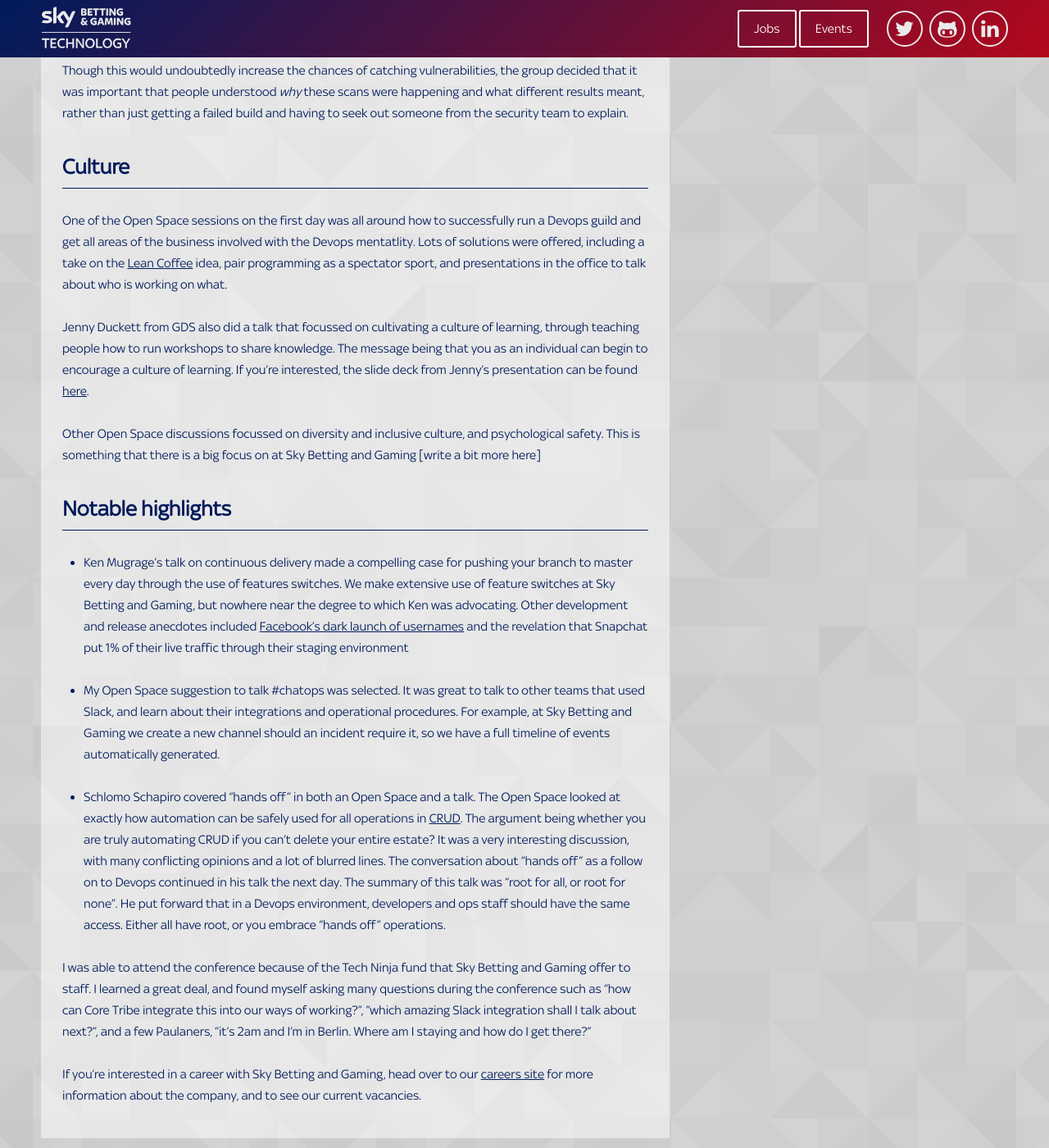
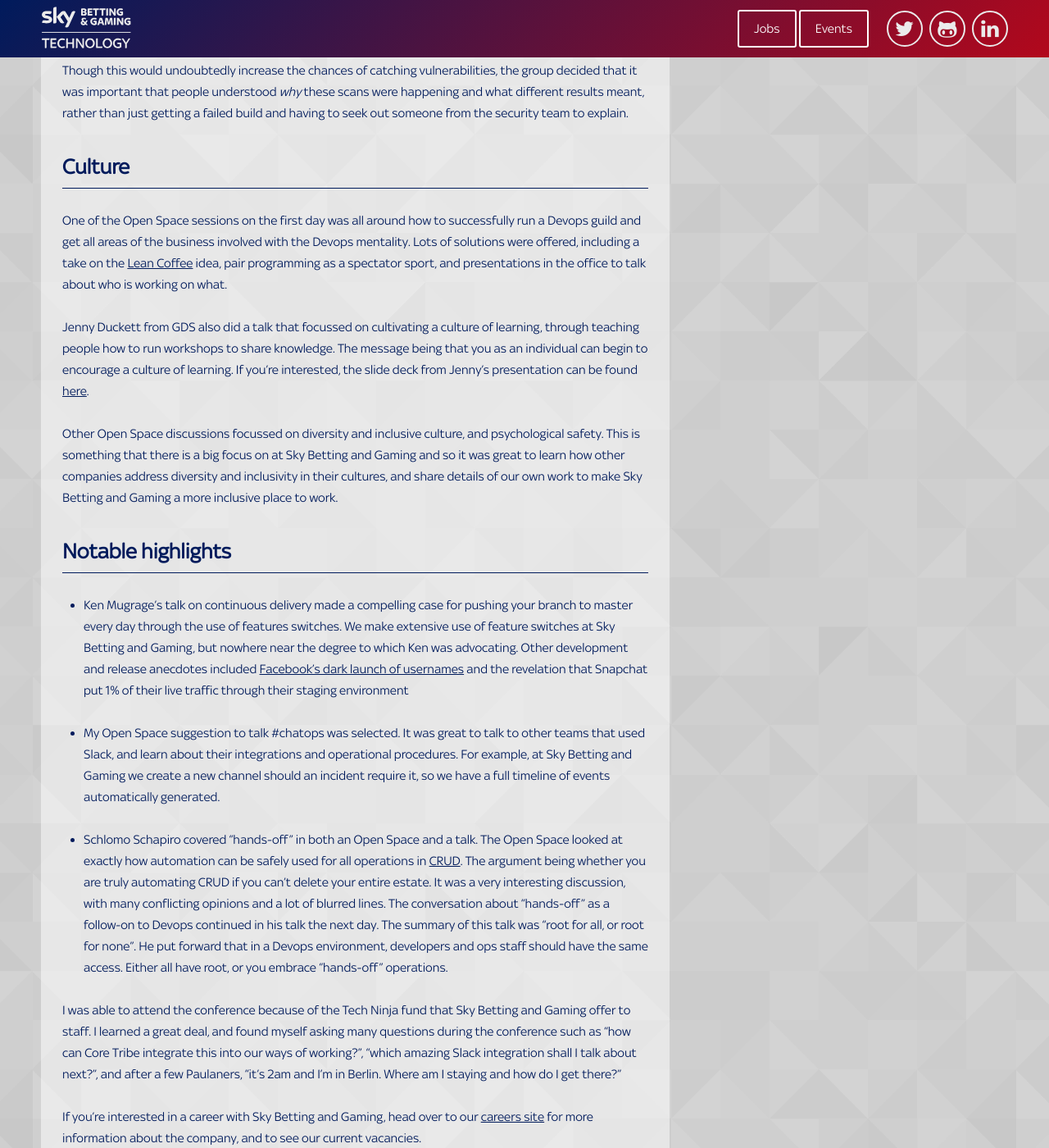
Before and after one commit to skybet/skybet.github.io, a Jekyll site: the page built from _posts/2017-11-24-devopsdays-berlin-2017.md, in a window 1280 px wide and 1400 px high, scrolled down 1455 px. Shown: the whole window at 82% size. Built offline with Jekyll 4.4.1, drawn with Linux system fonts in a browser that asks for light colours; nearby versions of some CDN libraries; some web fonts are replaced; comment, search, counter and statistics services are not loaded.

Commit message:
Fix typos pointed out by Mitch

```diff
--- a/_posts/2017-11-24-devopsdays-berlin-2017.md
+++ b/_posts/2017-11-24-devopsdays-berlin-2017.md
@@ -24,15 +24,15 @@
 
 Jenny Duckett from Government Digital Service (the brains behind GOV.UK) championed an Open Space to talk about how we can better involve Security in the agile way we all want to work. The view from many in the session was that security was wrongly seen as just hoops to jump through to live, rather than an integral part of software development that should be present from the outset.
 
-The concensus was that developers should have access to tools that will automatically scan their code, with further security testing during the release pipelines to the testing, staging, and production environments. Though this would undoubtedly increase the chances of catching vulnerabilities, the group decided that it was important that people understood _why_ these scans were happening and what different results meant, rather than just getting a failed build and having to seek out someone from the security team to explain.
+The consensus was that developers should have access to tools that will automatically scan their code, with further security testing during the release pipelines to the testing, staging, and production environments. Though this would undoubtedly increase the chances of catching vulnerabilities, the group decided that it was important that people understood _why_ these scans were happening and what different results meant, rather than just getting a failed build and having to seek out someone from the security team to explain.
 
 ## Culture
 
-One of the Open Space sessions on the first day was all around how to successfully run a Devops guild and get all areas of the business involved with the Devops mentatlity. Lots of solutions were offered, including a take on the [Lean Coffee](http://leancoffee.org) idea, pair programming as a spectator sport, and presentations in the office to talk about who is working on what.
+One of the Open Space sessions on the first day was all around how to successfully run a Devops guild and get all areas of the business involved with the Devops mentality. Lots of solutions were offered, including a take on the [Lean Coffee](http://leancoffee.org) idea, pair programming as a spectator sport, and presentations in the office to talk about who is working on what.
 
 Jenny Duckett from GDS also did a talk that focussed on cultivating a culture of learning, through teaching people how to run workshops to share knowledge. The message being that you as an individual can begin to encourage a culture of learning. If you're interested, the slide deck from Jenny's presentation can be found [here](https://speakerdeck.com/jennyd/encouraging-a-culture-of-learning-across-your-organisation).
 
-Other Open Space discussions focussed on diversity and inclusive culture, and psychological safety. This is something that there is a big focus on at Sky Betting and Gaming [write a bit more here]
+Other Open Space discussions focussed on diversity and inclusive culture, and psychological safety. This is something that there is a big focus on at Sky Betting and Gaming and so it was great to learn how other companies address diversity and inclusivity in their cultures, and share details of our own work to make Sky Betting and Gaming a more inclusive place to work.
 
 ## Notable highlights
 
@@ -40,8 +40,8 @@
 
 * My Open Space suggestion to talk #chatops was selected. It was great to talk to other teams that used Slack, and learn about their integrations and operational procedures. For example, at Sky Betting and Gaming we create a new channel should an incident require it, so we have a full timeline of events automatically generated.
 
-* Schlomo Schapiro covered "hands off" in both an Open Space and a talk. The Open Space looked at exactly how automation can be safely used for all operations in [CRUD](https://en.wikipedia.org/wiki/Create,_read,_update_and_delete). The argument being whether you are truly automating CRUD if you can't delete your entire estate? It was a very interesting discussion, with many conflicting opinions and a lot of blurred lines. The conversation about "hands off" as a follow on to Devops continued in his talk the next day. The summary of this talk was "root for all, or root for none". He put forward that in a Devops environment, developers and ops staff should have the same access. Either all have root, or you embrace "hands off" operations.
+* Schlomo Schapiro covered "hands-off" in both an Open Space and a talk. The Open Space looked at exactly how automation can be safely used for all operations in [CRUD](https://en.wikipedia.org/wiki/Create,_read,_update_and_delete). The argument being whether you are truly automating CRUD if you can't delete your entire estate. It was a very interesting discussion, with many conflicting opinions and a lot of blurred lines. The conversation about "hands-off" as a follow-on to Devops continued in his talk the next day. The summary of this talk was "root for all, or root for none". He put forward that in a Devops environment, developers and ops staff should have the same access. Either all have root, or you embrace "hands-off" operations.
 
-I was able to attend the conference because of the Tech Ninja fund that Sky Betting and Gaming offer to staff. I learned a great deal, and found myself asking many questions during the conference such as "how can Core Tribe integrate this into our ways of working?", "which amazing Slack integration shall I talk about next?", and a few Paulaners, "it's 2am and I'm in Berlin. Where am I staying and how do I get there?"
+I was able to attend the conference because of the Tech Ninja fund that Sky Betting and Gaming offer to staff. I learned a great deal, and found myself asking many questions during the conference such as "how can Core Tribe integrate this into our ways of working?", "which amazing Slack integration shall I talk about next?", and after a few Paulaners, "it's 2am and I'm in Berlin. Where am I staying and how do I get there?"
 
 If you're interested in a career with Sky Betting and Gaming, head over to our [careers site](https://www.skybetcareers.com) for more information about the company, and to see our current vacancies.
```
